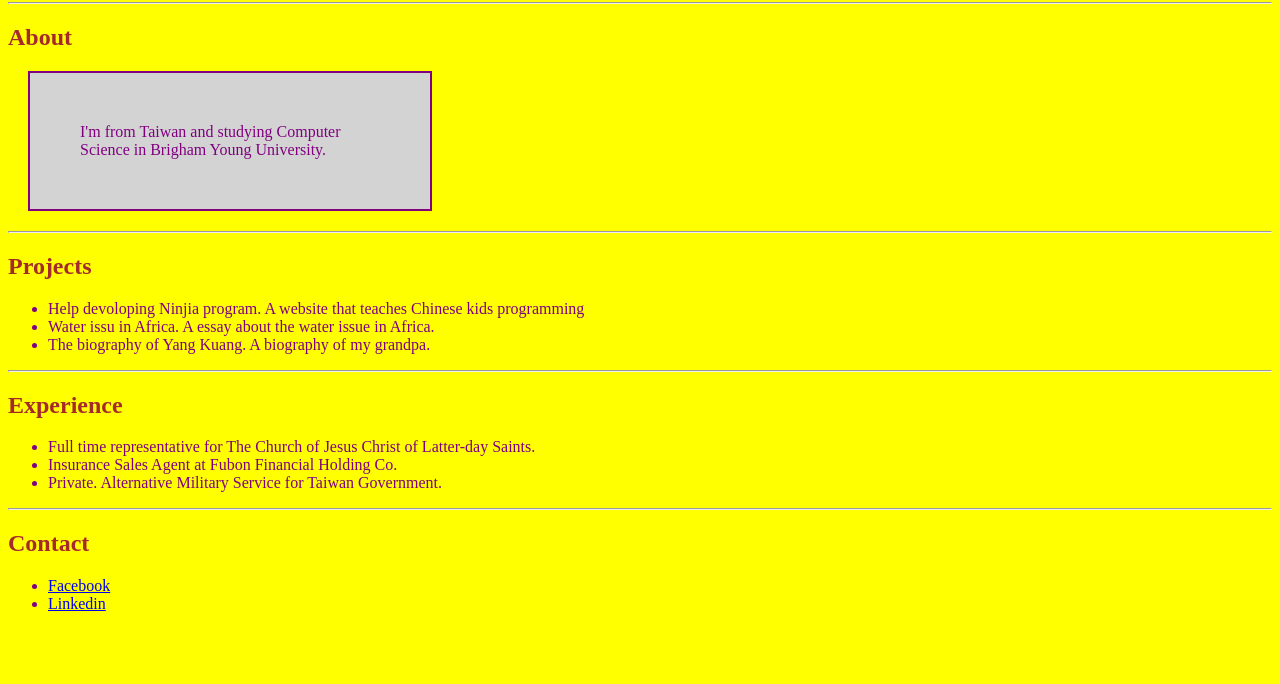
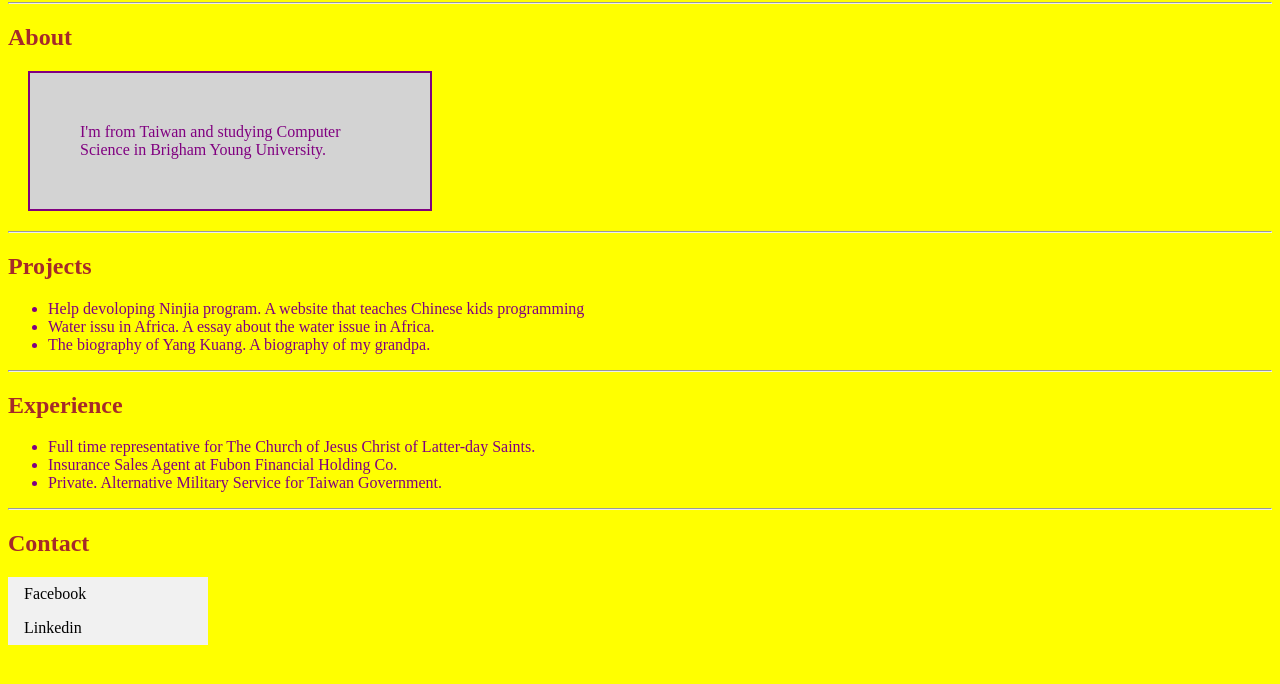
Before and after one commit to petertaoyang/ActivityC1LearningCSSPart1-, a plain HTML site: page index.html in a window 1280 px wide. Shown: the part 78-762 px from the top of the page. Drawn offline with Linux system fonts and the light colour scheme.

Commit message:
first commit

```diff
--- a/index.html
+++ b/index.html
@@ -27,10 +27,12 @@
   </ul>
   <hr>
   <h2>Contact</h2>
+  <div class="Contact">
   <ul>
     <li><a href="https://www.facebook.com/profile.php?id=100008556946572&ref=bookmarks">Facebook</a></li>
     <li><a href="https://www.linkedin.com/in/tao-yang-03821a179/">Linkedin</a></li>
   </ul>
+  </div>
 </body>
 
 </html>
--- a/styles.css
+++ b/styles.css
@@ -18,3 +18,24 @@ body {
 h1, h2 {
   color: brown;
 }
+
+.Contact ul {
+  list-style-type: none;
+  margin: 0;
+  padding: 0;
+  width: 200px;
+  background-color: #f1f1f1;
+}
+
+.Contact li a {
+  display: block;
+  color: #000;
+  padding: 8px 16px;
+  text-decoration: none;
+}
+
+/* Change the link color on hover */
+.Contact li a:hover {
+  background-color: #555;
+  color: white;
+}
```
